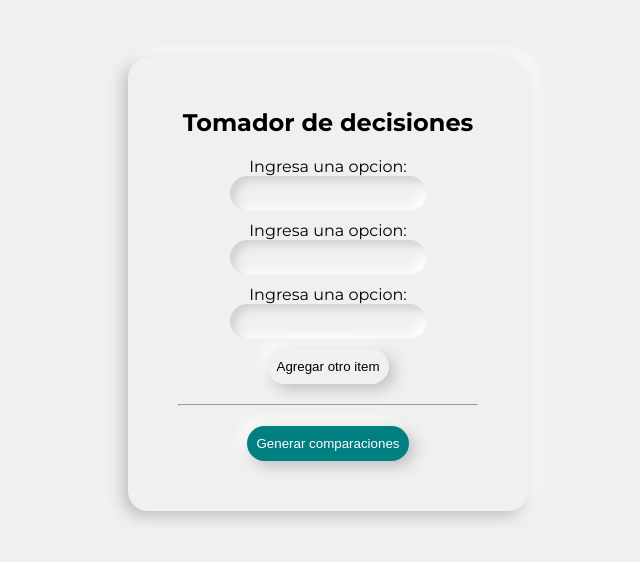
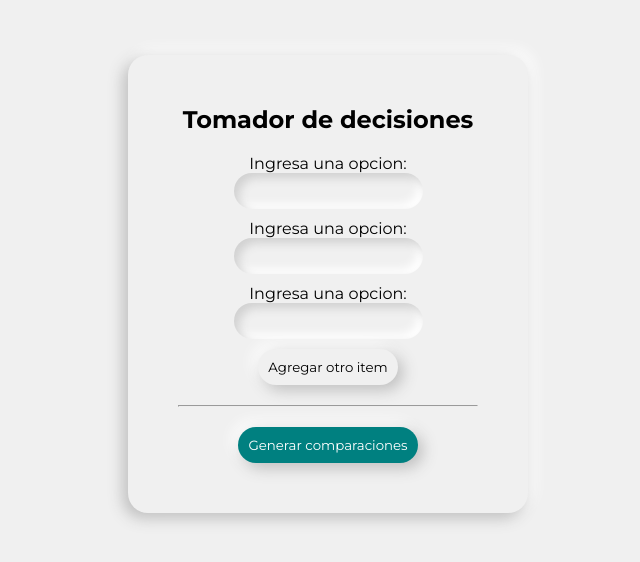
Before and after one commit to francogcn/ebdm, a plain HTML site: page index.html in a window 1280 px wide. Shown: the part 116-678 px from the top of the page, without its empty margins (312-952 px from the left). Drawn offline with Linux system fonts and the light colour scheme.

Commit message:
Update style.css

```diff
--- a/style.css
+++ b/style.css
@@ -44,6 +44,7 @@ hr{
     background: #f0f0f0;
     box-shadow:  5px 5px 15px #bebebe,
                 -5px -5px 15px #ffffff;
+    font-family: 'Montserrat';
 }
 .btn-success {
     background: teal;
@@ -62,6 +63,7 @@ hr{
     outline: none;
     padding: 10px;
     border-radius: 27px;
+    font-family:'Montserrat';
     background: #f0f0f0;
     box-shadow: inset 5px 5px 10px #d1d1d1,
                  inset -5px -5px 10px #ffffff;
```
